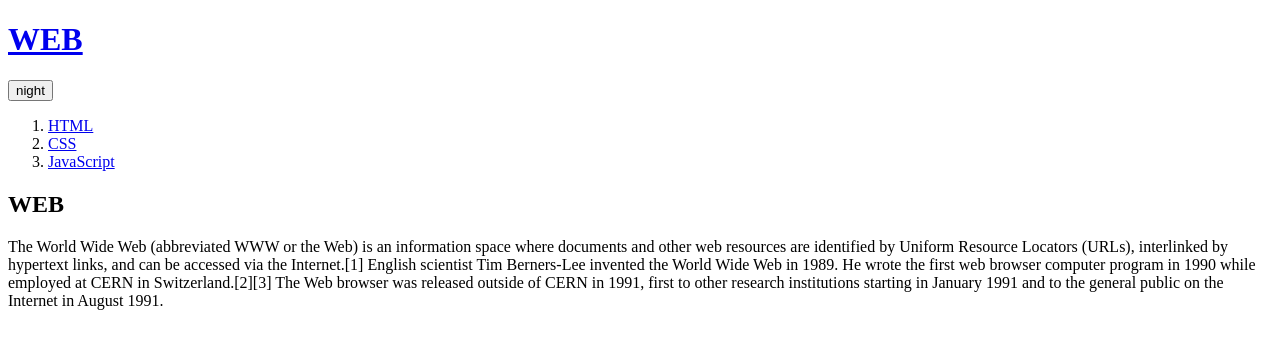
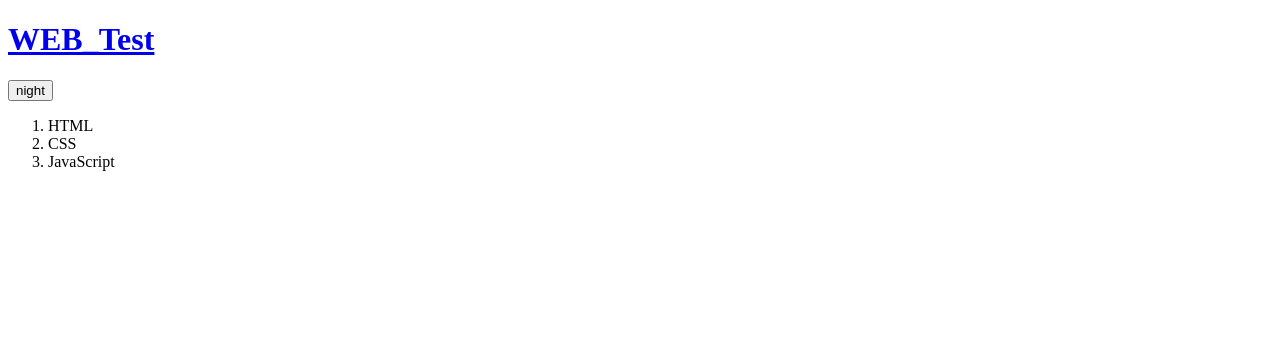
Before and after one commit to kkamsun8/web1, a plain HTML site: page index.html in a window 1280 px wide. Drawn offline with nearby package versions, Linux system fonts and the light colour scheme.

Commit message:
Add files via upload

```diff
--- a/index.html
+++ b/index.html
@@ -1,23 +1,29 @@
 <!doctype html>
 <html>
 <head>
-  <title>WEB1 - Welcome</title>
+  <title>WEB1 - Welcome_test</title>
   <meta charset="utf-8">
   <script src="https://ajax.googleapis.com/ajax/libs/jquery/3.2.1/jquery.min.js"></script>
   <script src="colors.js"></script>
 </head>
 <body>
-  <h1><a href="index.html">WEB</a></h1>
+  <h1><a href="index.html">WEB_Test</a></h1>
   <input id="night_day" type="button" value="night" onclick="
     nightDayHandler(this);
   ">
   <ol>
-    <li><a href="1.html">HTML</a></li>
-    <li><a href="2.html">CSS</a></li>
-    <li><a href="3.html">JavaScript</a></li>
+    <li><a onclick="
+      document.querySelector('article').innerHTML='<h2>HTML</h2>HTML is.....';
+      ">HTML</a></li>
+    <li><a onclick="
+      document.querySelector('article').innerHTML='<h2>HTML</h2>HTML is.....';
+      ">CSS</a></li>
+    <li><a onclick="
+      document.querySelector('article').innerHTML='<h2>HTML</h2>HTML is.....';
+      ">JavaScript</a></li>
   </ol>
-  <h2>WEB</h2>
-  <p>The World Wide Web (abbreviated WWW or the Web) is an information space where documents and other web resources are identified by Uniform Resource Locators (URLs), interlinked by hypertext links, and can be accessed via the Internet.[1] English scientist Tim Berners-Lee invented the World Wide Web in 1989. He wrote the first web browser computer program in 1990 while employed at CERN in Switzerland.[2][3] The Web browser was released outside of CERN in 1991, first to other research institutions starting in January 1991 and to the general public on the Internet in August 1991.
-  </p>
+  <article>
+
+  </article>
 </body>
 </html>
```
